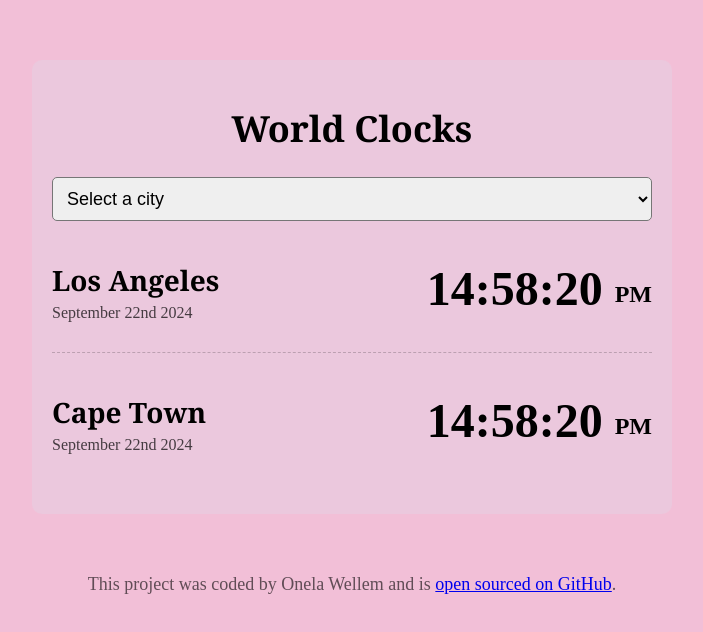
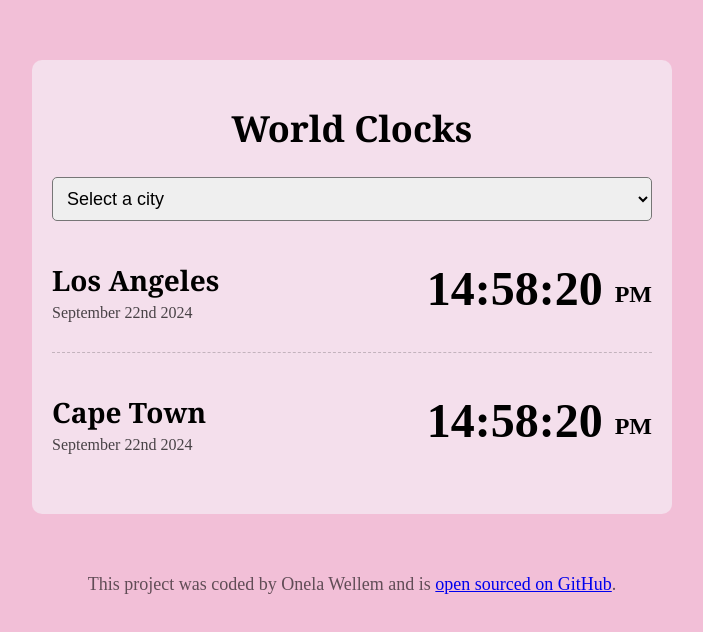
Before and after one commit to Onela25/World-clock, a plain HTML site: page index.html in a window 1280 px wide. Shown: the whole page, without its empty margins (288-991 px from the left). Drawn offline with Linux system fonts and the light colour scheme.

Commit message:
changed the container background colour

```diff
--- a/css/style.css
+++ b/css/style.css
@@ -5,7 +5,7 @@ body {
 .container {
 max-width: 600px;
 margin: 60px auto;
-background-color: rgb(235, 200, 221);
+background-color: rgb(244, 223, 236);
 padding: 20px;
 border-radius: 10px;
 box-shadow: rgba (100, 100, 111, 0.2)0px 7px 29px 0px ;
```
